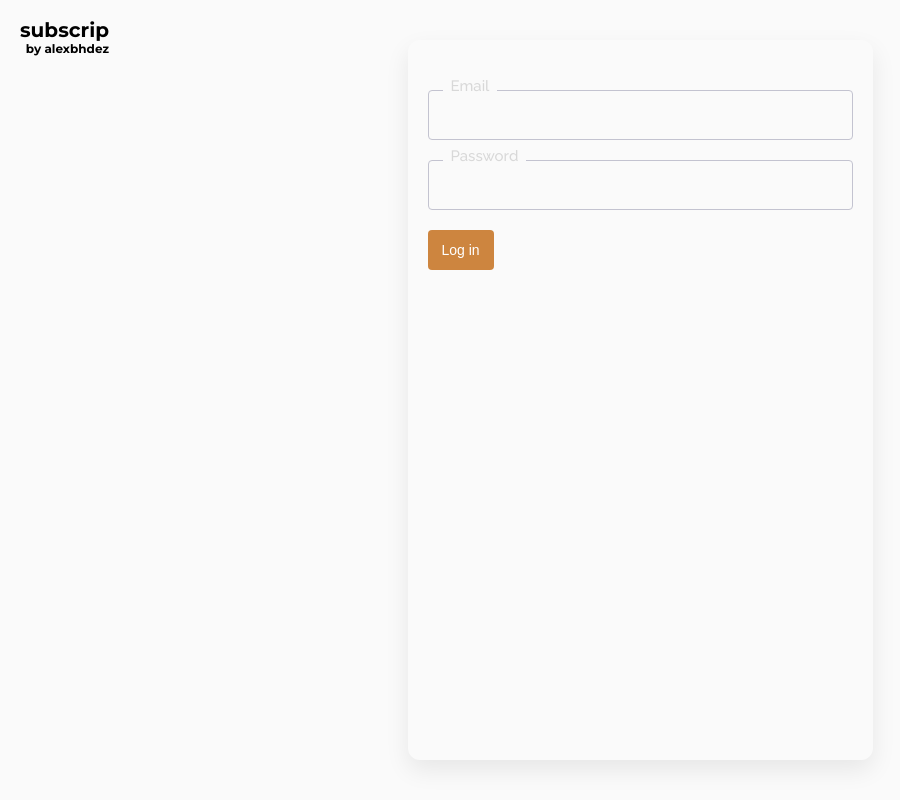
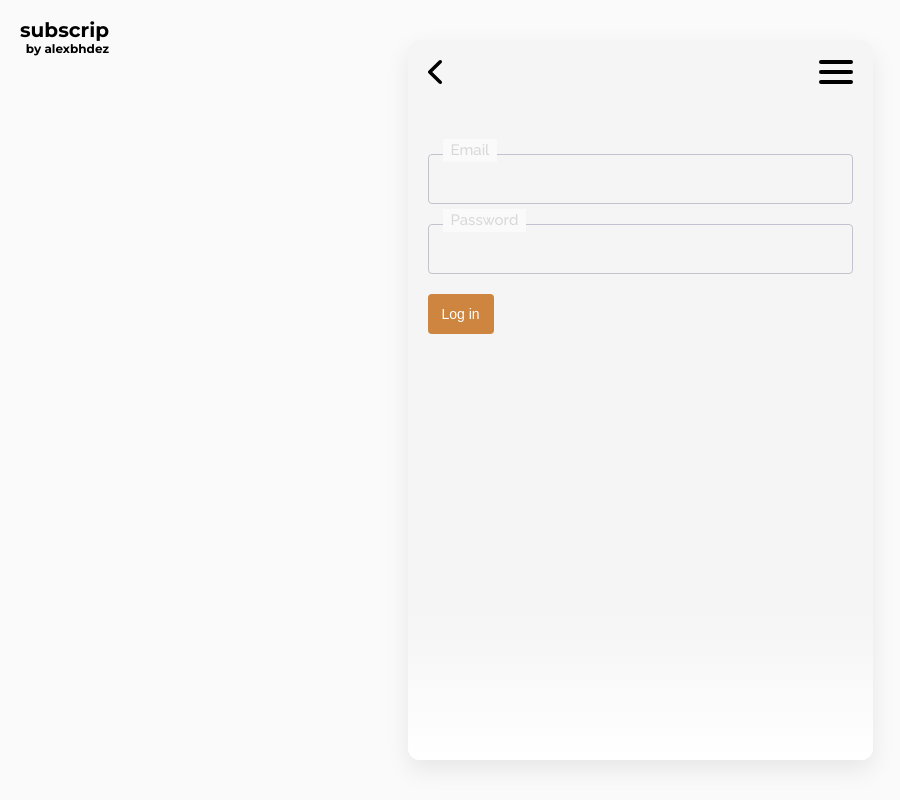
Before and after one commit to AlexBHdez/subscrip-front, a React (Create React App) app: page /login in a window 1280 px wide. Shown: the whole page, without its empty margins (0-900 px from the left). Built offline with nearby package versions, Linux system fonts and the light colour scheme; no server answers.

Commit message:
Update header styles

```diff
--- a/src/hoc/Auth.jsx
+++ b/src/hoc/Auth.jsx
@@ -1,3 +1,4 @@
+/* eslint-disable */
 import { useEffect } from 'react'
 import { inject } from 'mobx-react'
 
--- a/src/layout/components/Header.jsx
+++ b/src/layout/components/Header.jsx
@@ -1,20 +1,19 @@
 import React from 'react'
 import styled from 'styled-components'
+import { Burger } from '../../ui'
+import { ReactComponent as BackIcon } from '../../images/svg/back_icon.svg'
 
-const Wrapper = styled.header`
+const HeaderWrap = styled.header`
   display: flex;
   justify-content: space-between;
   padding: 2rem;
 `
 
-const PageTitle = styled.h1`
-  font-size: 2rem;
-`
-
 const Header = () => (
-  <Wrapper>
-    <PageTitle>Subscriptions</PageTitle>
-  </Wrapper>
+  <HeaderWrap>
+    <BackIcon />
+    <Burger />
+  </HeaderWrap>
 )
 
 export default Header
--- a/src/layout/index.jsx
+++ b/src/layout/index.jsx
@@ -1,7 +1,6 @@
 import React from 'react'
 import styled from 'styled-components'
-
-import { Header, Controls } from './components'
+import { Header } from './components'
 
 const Container = styled.div`
   height: 100%;
@@ -18,6 +17,7 @@ const AppContainer = styled.div`
   flex-direction: column;
   box-shadow: 0 10px 25px 0 rgba(0, 0, 0, .08);
   border-radius: 12px;
+  background: ${ ({ theme }) => theme.colors.containerBackground };
 `
 
 const Inner = styled.main`
@@ -28,11 +28,10 @@ const Inner = styled.main`
 const Layout = ({ children }) => (
   <Container>
     <AppContainer>
-      {/* <Header /> */}
+      <Header />
         <Inner>
           { children }
         </Inner>
-      <Controls />
     </AppContainer>
   </Container>
 )
--- a/src/style/index.js
+++ b/src/style/index.js
@@ -6,8 +6,9 @@ import { centerFlex } from './includes'
 export const lightTheme = {
   colors: {
     browserBackground: '#fafafa',
-    background: 'tomato',
-    gray: '#d8d8d8'
+    containerBackground: 'linear-gradient(to bottom, #f5f5f5 80%, #ffffff)',
+    gray: '#d8d8d8',
+    black: '#000000'
   },
   includes: {
     centerFlex,
--- /dev/null
+++ b/src/ui/Burger.jsx
@@ -0,0 +1,56 @@
+import React, { useState } from 'react'
+import styled from 'styled-components'
+
+const BurgerWrap = styled.div`
+  width: 34px;
+  height: 24px;
+  display: flex;
+  flex-direction: column;
+  justify-content: space-between;
+  transform: ${ ({ open }) => open ? 'rotate(-90deg)' : 'none' };
+
+  &, > * {
+    transition: transform .35s ease;
+  }
+
+  &:hover {
+    cursor: pointer;
+  }
+
+  > span {
+    width: 100%;
+    height: 4px;
+    background-color: ${ ({ theme }) => theme.colors.black };
+    border-radius: 2px;
+
+    &:first-child {
+      transform: ${ ({ open }) => open ? 'rotate(-45deg) translate(-5.20px, 5.20px)' : 'none' };
+    }
+
+    &:nth-child(2) {
+      transform: ${ ({ open }) => open ? 'scaleX(0)' : '' };
+    }
+
+    &:last-child {
+      transform: ${ ({ open }) => open ? 'rotate(45deg) translate(-9.19px, -9.19px)' : 'none' };
+    }
+
+    &:not(:nth-child(2)) {
+    }
+  }
+`
+
+const Burger = () => {
+  const [ open, setOpen ] = useState(false)
+  const handleBurgerClick = () => setOpen(!open)
+
+  return (
+    <BurgerWrap onClick={ handleBurgerClick } open={ open }>
+      <span></span>
+      <span></span>
+      <span></span>
+    </BurgerWrap>
+  )
+}
+
+export default Burger
--- a/src/ui/index.js
+++ b/src/ui/index.js
@@ -2,3 +2,4 @@ export { default as Logo } from './Logo'
 export { default as Button } from './Button'
 export { default as Form } from './Form'
 export { default as FormField } from './FormField'
+export { default as Burger } from './Burger'
```
Also changed, not shown: src/images/svg/back_icon.svg (added).
